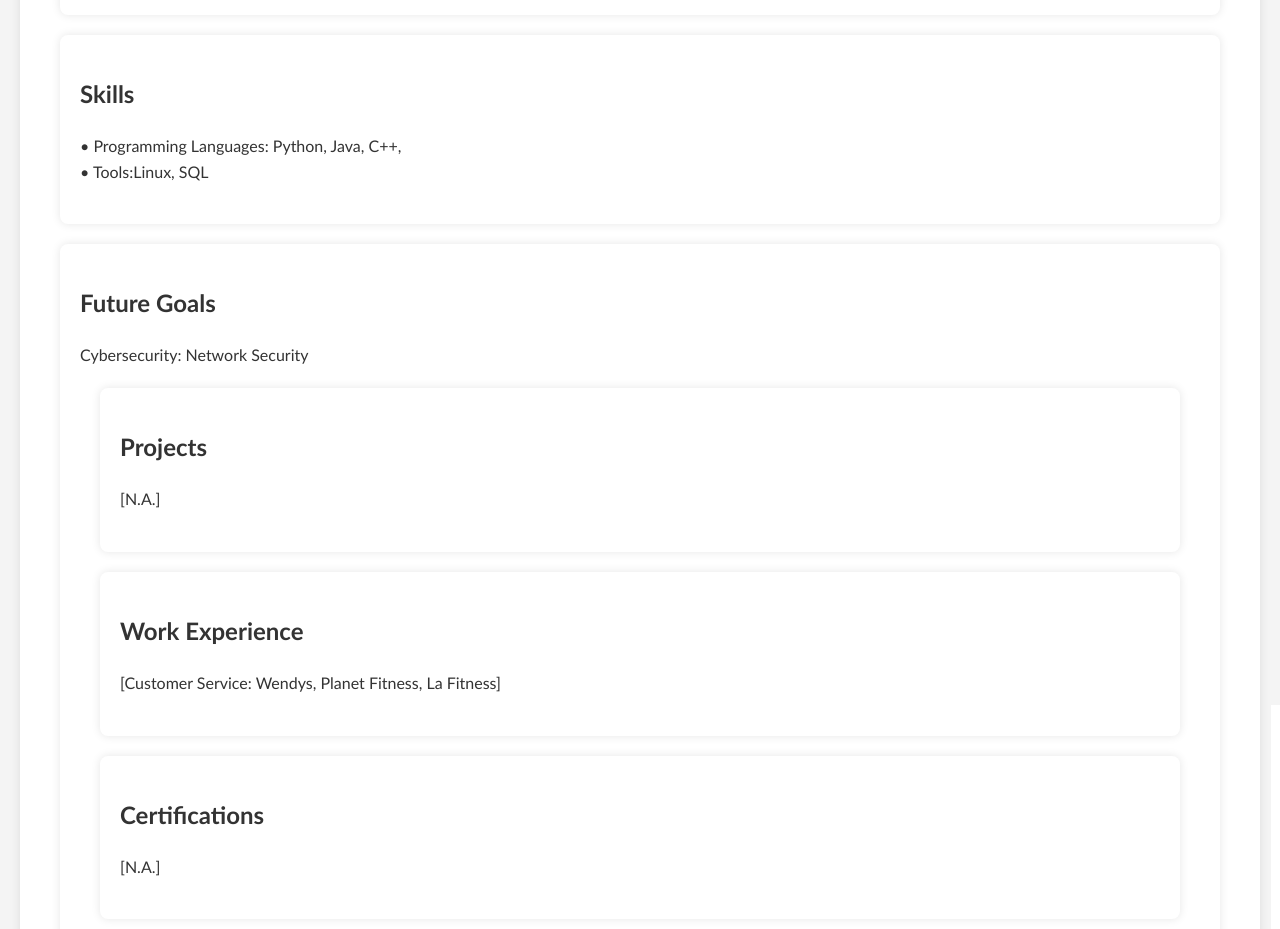
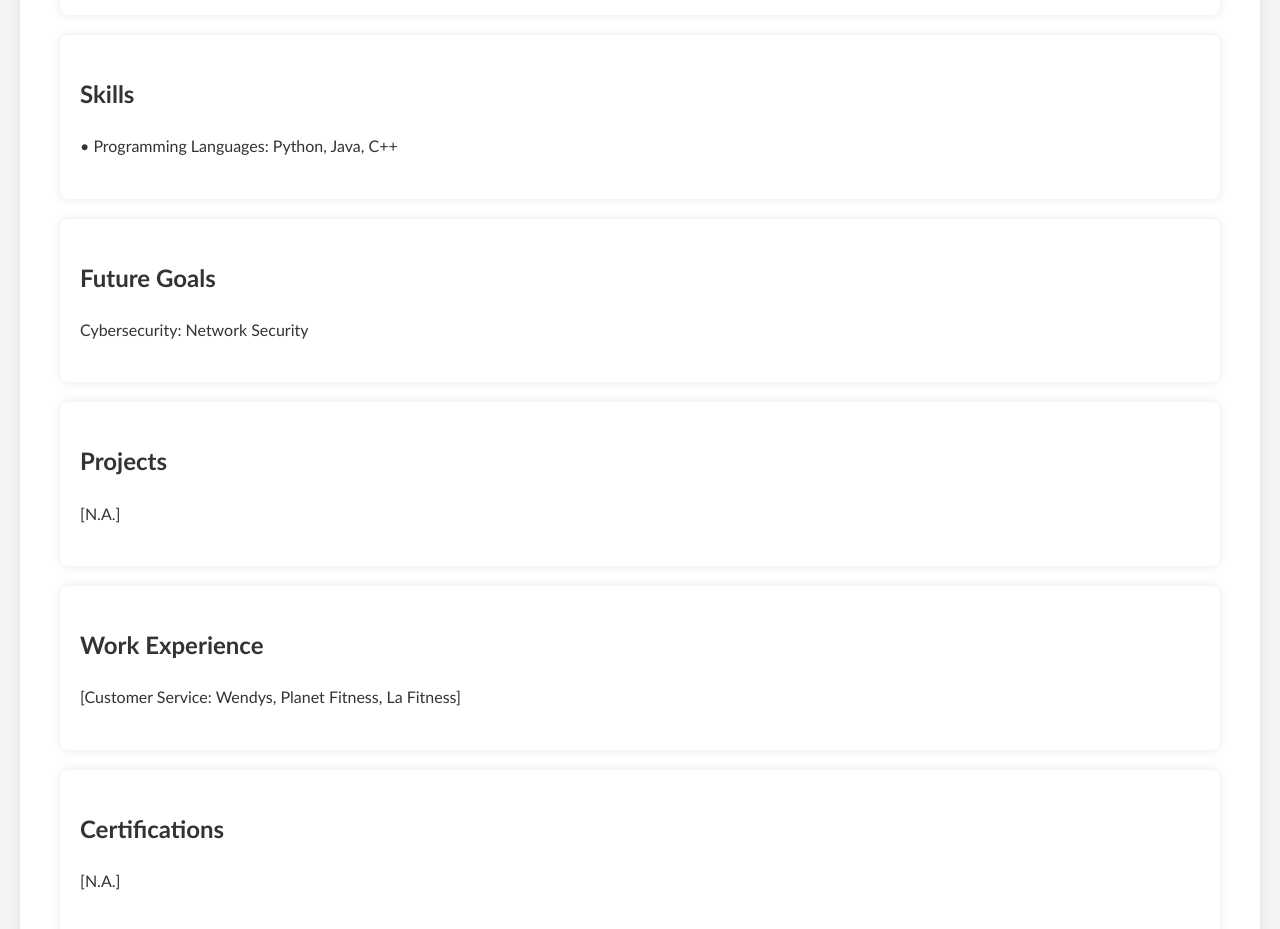
Before and after one commit to glotae/glotae.github.io, a plain HTML site: page index.html in a window 1280 px wide. Shown: the part 820-1749 px from the top of the page. Drawn offline with Linux system fonts and the light colour scheme.

Commit message:
index.html

```diff
--- a/index.html
+++ b/index.html
@@ -67,14 +67,13 @@
 
     <section>
         <h2>Skills</h2>
-        <p class="content">• Programming Languages: Python, Java, C++, <br>
-        • Tools:Linux, SQL<br>
-    </p>
+        <p class="content">• Programming Languages: Python, Java, C++</p>
     </section>
 
     <section>
         <h2>Future Goals</h2>
         <p class="content">Cybersecurity: Network Security</p>
+    </section>
 
     <section>
         <h2>Projects</h2>
```
